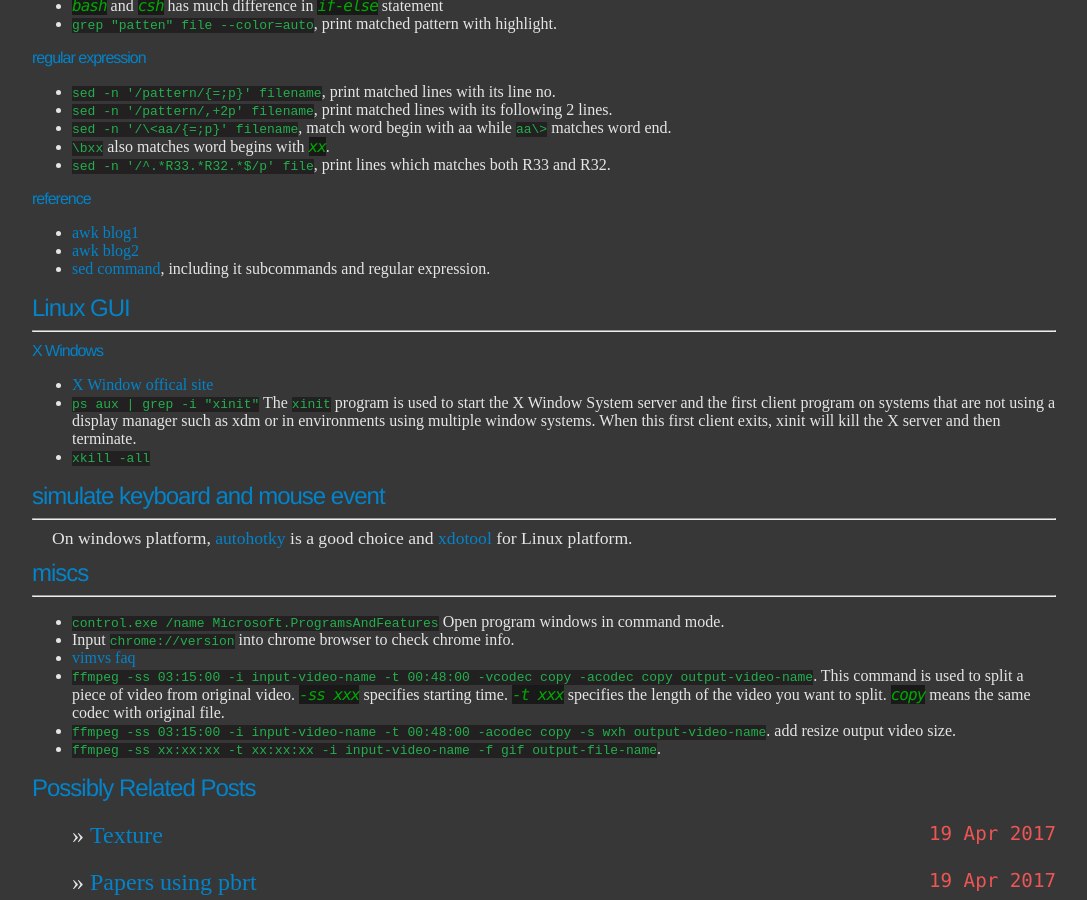
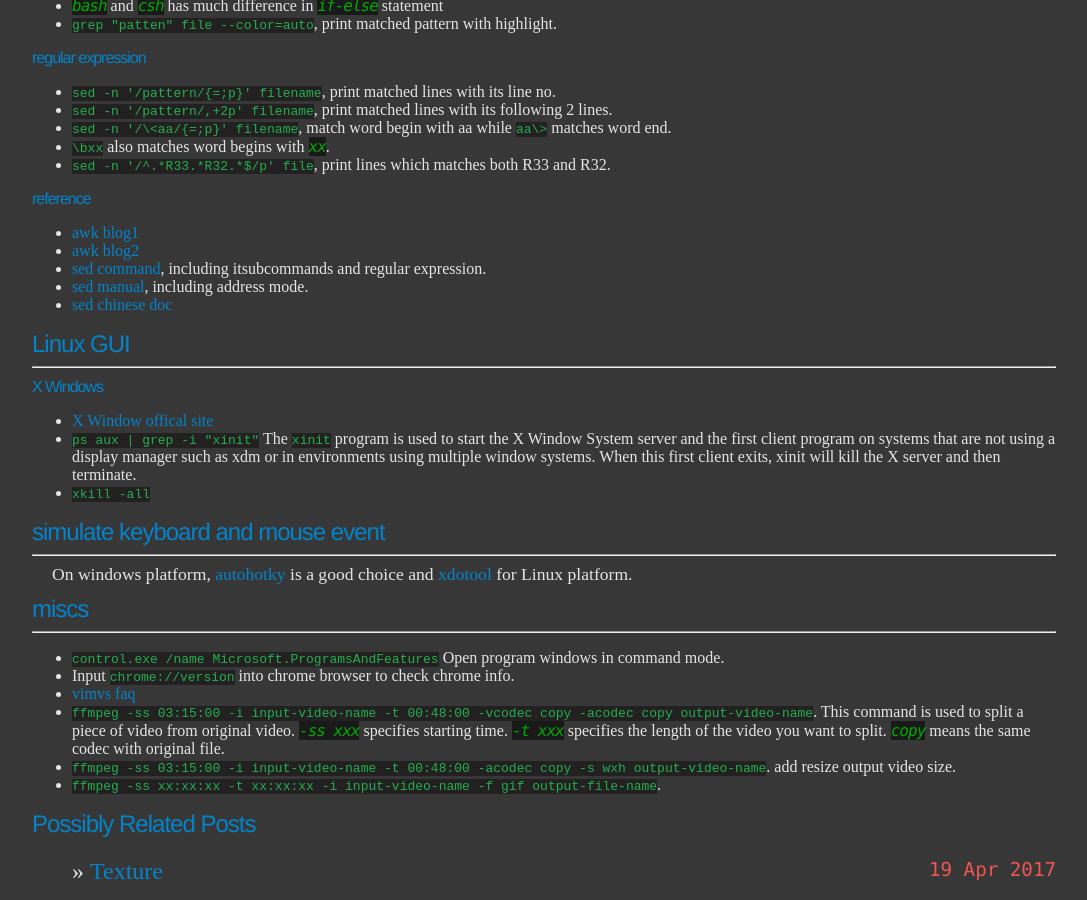
Before and after one commit to ychding11/ychding11.github.io, a Jekyll site: the page built from _posts/2015-03-16-Useful-Linux-Command.md, in a window 1280 px wide and 900 px high, scrolled down 1993 px. Shown: the whole window, without its empty margins (96-1183 px from the left). Built offline with Jekyll 4.4.1, drawn with Linux system fonts in a browser that asks for light colours.

Commit message:
add sed manual.

```diff
--- a/_posts/2015-03-16-Useful-Linux-Command.md
+++ b/_posts/2015-03-16-Useful-Linux-Command.md
@@ -138,7 +138,9 @@ This post summaries the commom usefull commands on Linux Platform.
 ### reference
 - [awk blog1](http://www.cnblogs.com/ggjucheng/archive/2013/01/13/2858470.html)
 - [awk blog2](http://www.cnblogs.com/zhuyp1015/archive/2012/07/14/2591842.html)
-- [sed command](http://man.linuxde.net/sed), including it subcommands and regular expression.
+- [sed command](http://man.linuxde.net/sed), including itsubcommands and regular expression.
+- [sed manual](https://www.gnu.org/software/sed/manual/sed.html), including address mode.
+- [sed chinese doc](http://blog.jobbole.com/109088/#toc_29)
 
 ## Linux GUI
 ----------
```
